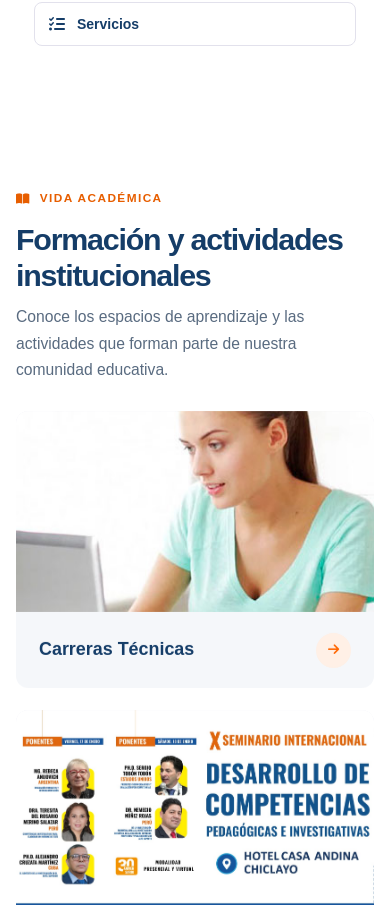
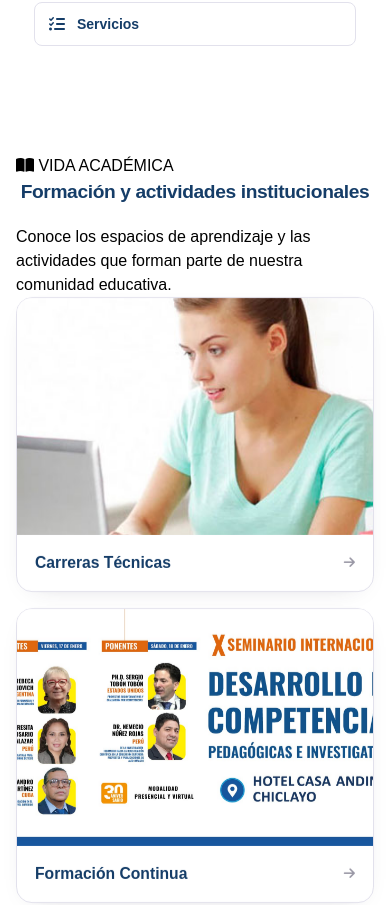
Before and after one commit to Javier-QA/peruano-canadiense-web, an Angular app in the folder Frontend/: page /inicio in a window 390 px wide. Shown: the part 2303-3208 px from the top of the page. Built offline with nearby package versions, Linux system fonts and the light colour scheme; no server answers.

Commit message:
Restaurar Inicio exactamente como main

```diff
--- a/Frontend/src/app/features/inicio/components/otros-servicios/otros-servicios.css
+++ b/Frontend/src/app/features/inicio/components/otros-servicios/otros-servicios.css
@@ -102,62 +102,3 @@
     text-align: center;
   }
 }
-
-
-/* Servicios: composición uniforme y contenido legible */
-.servicios-section h2 { font-size:clamp(1.4rem,2.4vw,1.9rem); margin-bottom:22px; }
-.servicios-grid { gap:18px; margin-bottom:44px; }
-.servicio-card { border-radius:14px; box-shadow:0 7px 22px rgba(15,41,76,.055); }
-.servicio-card__media { aspect-ratio:16/10; }
-.servicio-card__label { padding:17px 19px; line-height:1.45; }
-@media(max-width:768px) { .servicios-grid { grid-template-columns:repeat(2,minmax(0,1fr)); } }
-@media(max-width:560px) { .servicios-grid { grid-template-columns:1fr; } .servicios-section h2 { text-align:left; } }
-@media(prefers-reduced-motion:reduce) { .servicio-card,.servicio-card__media img { transition:none; } .servicio-card:hover { transform:none; } }
-
-
-/* Servicios: fotografías protagonistas y rótulos visibles */
-.servicios-section { margin-bottom:10px; }
-.servicios-section h2 { font-size:clamp(1.5rem,2.2vw,1.9rem); margin-bottom:19px; color:#153d68; }
-.servicios-grid { grid-template-columns:repeat(2,minmax(0,1fr)); gap:20px; margin-bottom:36px; }
-.servicio-card { border:1px solid #dfe7f1; border-radius:15px; box-shadow:0 7px 22px rgba(16,54,94,.055); }
-.servicio-card__media { aspect-ratio:16/9; }
-.servicio-card__label { padding:18px 20px; font-size:1rem; font-weight:700; color:#153d68; }
-.servicio-card__label i { color:#ff6600; }
-.servicio-card:hover { transform:translateY(-3px); border-color:#ff9a55; }
-@media(max-width:620px) { .servicios-grid { grid-template-columns:1fr; gap:16px; margin-bottom:30px; } .servicio-card__label { padding:15px 17px; } }
-
-
-/* Servicios con fotografías amplias y llamadas a la acción claras */
-.servicios-section { padding:18px 0 8px; }
-.servicios-section h2 { position:relative; padding-left:19px; font-size:clamp(1.7rem,2.6vw,2.2rem); letter-spacing:-.04em; margin-bottom:24px; }
-.servicios-section h2::before { content:""; position:absolute; left:0; top:5px; bottom:5px; width:5px; border-radius:4px; background:#ff6600; }
-.servicios-grid { gap:24px; margin-bottom:42px; }
-.servicio-card { border-radius:18px; border:1px solid #dfe8f2; background:#fff; box-shadow:0 14px 36px rgba(17,52,92,.09); }
-.servicio-card__media { aspect-ratio:16/9; }
-.servicio-card__label { min-height:75px; padding:20px 24px; font-size:1.1rem; }
-.servicio-card__label i { display:grid; place-items:center; width:35px; height:35px; border-radius:50%; background:#fff0e6; color:#ff6600; }
-.servicio-card:hover { border-color:#ffb27f; box-shadow:0 18px 40px rgba(17,52,92,.14); }
-@media(max-width:620px) { .servicios-grid { grid-template-columns:1fr; gap:18px; } .servicio-card__label { min-height:65px; padding:17px 19px; } }
-
-/* Presentación académica de programas y actividades */
-.servicios-section { padding:28px 0 10px; }
-.servicios-intro { margin-bottom:27px; }
-.servicios-intro .section-eyebrow { display:inline-flex; align-items:center; gap:9px; margin-bottom:13px; font-size:.74rem; letter-spacing:.12em; font-weight:800; color:#e75e00; }
-.servicios-intro h2 { padding-left:0; margin-bottom:10px; font-size:clamp(1.8rem,2.8vw,2.3rem); line-height:1.2; }
-.servicios-intro h2::before { display:none; }
-.servicios-intro p { max-width:720px; font-size:.98rem; line-height:1.7; color:#596b80; }
-.servicio-card { border-radius:18px; }
-.servicio-card__media { aspect-ratio:16/10; }
-.servicio-card__label { font-size:1.12rem; }
-
-
-/* Experiencias y actividades: formato editorial con imágenes amplias */
-.servicios-section { padding:32px 0 4px; }
-.servicios-intro { max-width:800px; margin-bottom:27px; }
-.servicios-intro h2 { font-size:clamp(1.9rem,2.8vw,2.5rem); }
-.servicios-grid { grid-template-columns:repeat(2,minmax(0,1fr)); gap:22px; }
-.servicio-card { border:0; border-radius:12px; box-shadow:none; background:#f5f7fa; }
-.servicio-card__media { aspect-ratio:16/9; }
-.servicio-card__label { min-height:76px; padding:20px 23px; font-size:1.12rem; }
-.servicio-card:hover { transform:translateY(-3px); box-shadow:0 14px 30px rgba(16,54,94,.09); }
-@media(max-width:620px) { .servicios-grid { grid-template-columns:1fr; } }
```
